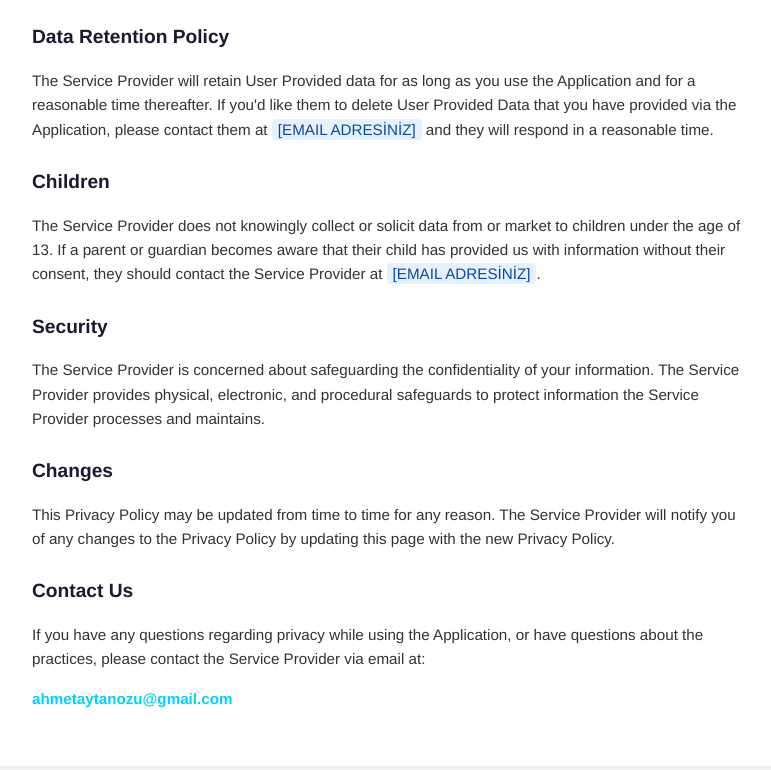
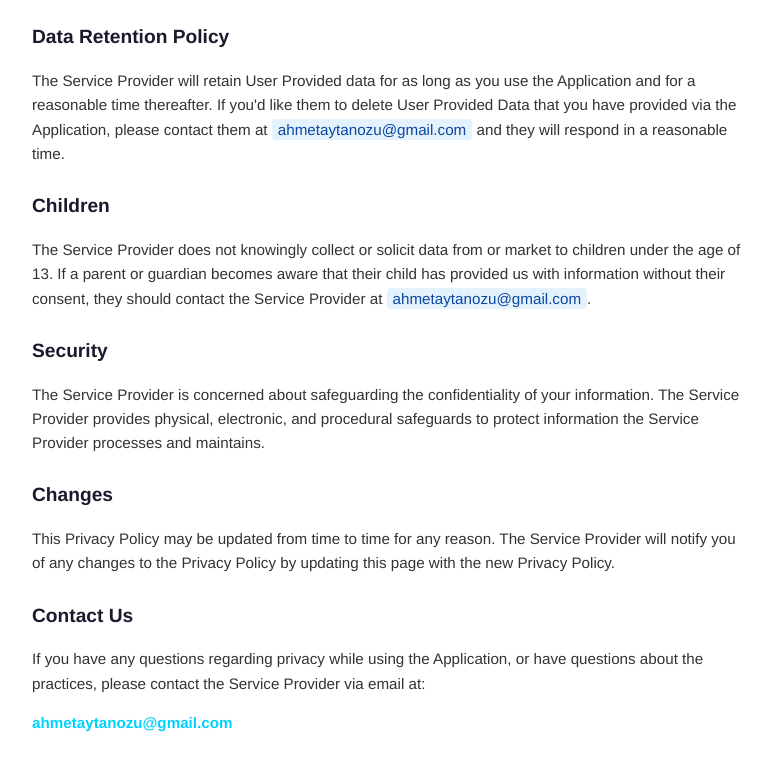
Before and after one commit to aytanozu/neonfit, a plain HTML site: page privacy.html in a window 1280 px wide. Shown: the part 1025-1795 px from the top of the page, without its empty margins (248-1019 px from the left). Drawn offline with Linux system fonts and the light colour scheme.

Commit message:
Update contact email in privacy policy

```diff
--- a/privacy.html
+++ b/privacy.html
@@ -48,10 +48,10 @@
     <p>This Application uses Google AdMob to display advertisements. AdMob may use your device's <strong>Advertising ID</strong> to serve personalized ads based on your interests. You can opt-out of personalized advertising by visiting Google's Ads Settings or by using your device's privacy settings.</p>
 
     <h2>Data Retention Policy</h2>
-    <p>The Service Provider will retain User Provided data for as long as you use the Application and for a reasonable time thereafter. If you'd like them to delete User Provided Data that you have provided via the Application, please contact them at <span class="highlight">[EMAIL ADRESİNİZ]</span> and they will respond in a reasonable time.</p>
+    <p>The Service Provider will retain User Provided data for as long as you use the Application and for a reasonable time thereafter. If you'd like them to delete User Provided Data that you have provided via the Application, please contact them at <span class="highlight">ahmetaytanozu@gmail.com</span> and they will respond in a reasonable time.</p>
 
     <h2>Children</h2>
-    <p>The Service Provider does not knowingly collect or solicit data from or market to children under the age of 13. If a parent or guardian becomes aware that their child has provided us with information without their consent, they should contact the Service Provider at <span class="highlight">[EMAIL ADRESİNİZ]</span>.</p>
+    <p>The Service Provider does not knowingly collect or solicit data from or market to children under the age of 13. If a parent or guardian becomes aware that their child has provided us with information without their consent, they should contact the Service Provider at <span class="highlight">ahmetaytanozu@gmail.com</span>.</p>
 
     <h2>Security</h2>
     <p>The Service Provider is concerned about safeguarding the confidentiality of your information. The Service Provider provides physical, electronic, and procedural safeguards to protect information the Service Provider processes and maintains.</p>
```
